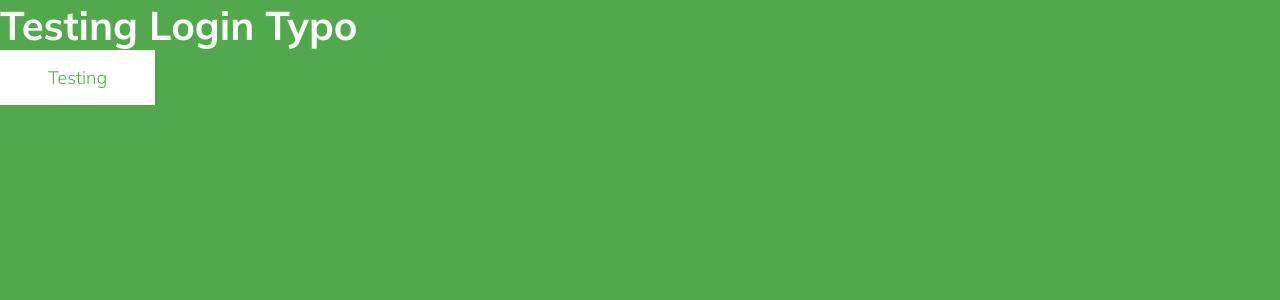
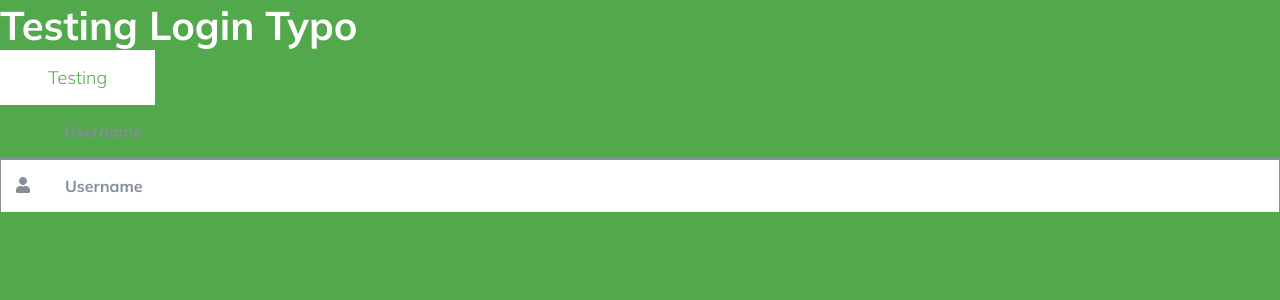
Before and after one commit to senuraa/ReactDashboard, a React (Create React App) app: page / in a window 1280 px wide. Shown: the top 300 px of the page. Built offline with nearby package versions, Linux system fonts and the light colour scheme.

Commit message:
input field added

```diff
--- a/package.json
+++ b/package.json
@@ -3,6 +3,10 @@
   "version": "0.1.0",
   "private": true,
   "dependencies": {
+    "@fortawesome/fontawesome-svg-core": "^1.2.34",
+    "@fortawesome/free-regular-svg-icons": "^5.15.2",
+    "@fortawesome/free-solid-svg-icons": "^5.15.2",
+    "@fortawesome/react-fontawesome": "^0.1.14",
     "@testing-library/jest-dom": "^5.11.4",
     "@testing-library/react": "^11.1.0",
     "@testing-library/user-event": "^12.1.10",
--- a/src/App.js
+++ b/src/App.js
@@ -1,8 +1,10 @@
 import React  from 'react'
 import { Switch, Route } from 'react-router-dom'
 import Login from './pages/Login'
+import { addIcons } from './config/IconLibrary'
 
 function App() {
+  addIcons()
   return (
     <>
       <Switch>
--- /dev/null
+++ b/src/atoms/InputField.js
@@ -0,0 +1,40 @@
+import React from 'react'
+import PropTypes from 'prop-types'
+import styled from 'styled-components'
+import * as Constants from '../config/Constants'
+
+const StyledInput = styled.input`
+  width: 100%;
+  padding: 1rem 1rem 1rem 4rem;
+  font-size: 1rem;
+  font-weight: 700;
+  background: ${props => props.variant === Constants.INPUT_STD ? props.theme.colors.white : 'transparent'};
+  &::placeholder{
+    color: ${props => props.theme.colors.text.primary};
+  }
+  border: ${props => props.variant === Constants.INPUT_STD ? `1px solid ${props.theme.colors.text.primary}` : 'none'};
+  border-bottom: ${props => props.variant === Constants.INPUT_FILLED ? `2px solid ${props.theme.colors.text.primary}` : 'none'};
+`
+
+const InputField = props => {
+  const { variant, type, value, name, placeholder, onChange, required } = props
+  return  <StyledInput type={type} value={value} name={name} placeholder={placeholder} onChange={onChange} required={required} variant={variant}/>
+}
+
+InputField.propTypes = {
+  variant: PropTypes.string,
+  type: PropTypes.string,
+  value: PropTypes.object,
+  name: PropTypes.string,
+  placeholder: PropTypes.string,
+  onChange: PropTypes.func,
+  required: PropTypes.bool
+}
+
+InputField.defaultProps = {
+  variant: 'standard',
+  type: 'text',
+  required: false
+}
+
+export default InputField
--- /dev/null
+++ b/src/config/Constants.js
@@ -0,0 +1,3 @@
+//Input field variants
+export const INPUT_STD = 'standard';
+export const INPUT_FILLED = 'filled';
--- a/src/config/GlobalStyle.js
+++ b/src/config/GlobalStyle.js
@@ -8,7 +8,7 @@ const GlobalStyle = createGlobalStyle`
     background-color: #51A94B;
     *,
   *::after,*::before {
-    box-sizing: inherit;
+    box-sizing: border-box;
     font-family: 'Mulish', sans-serif;
     }
   h1,h2,h3,h4,h5,h6,p {
--- /dev/null
+++ b/src/config/IconLibrary.js
@@ -0,0 +1,4 @@
+import { library } from '@fortawesome/fontawesome-svg-core'
+import { faUser, faLock, faEnvelope, faUsers, faHome, faFileAlt, faSignOutAlt } from '@fortawesome/free-solid-svg-icons'
+
+export const addIcons = () => library.add(faUser, faLock, faEnvelope, faUsers, faHome, faFileAlt, faSignOutAlt);
--- /dev/null
+++ b/src/molecules/IconInputField.js
@@ -0,0 +1,31 @@
+import React from 'react'
+import InputField from '../atoms/InputField'
+import PropTypes from 'prop-types'
+import styled from 'styled-components'
+
+const InputWrapper = styled.div`
+  position:relative;
+`
+
+const IconHolder = styled.div`
+  position: absolute;
+  top: 1rem;
+  left: 1rem;
+  color: ${props => props.theme.colors.text.primary};
+`
+
+const IconInputField = props => {
+  const { icon } = props
+  return (
+    <InputWrapper>
+      <IconHolder>{icon}</IconHolder>
+      <InputField {...props} />
+    </InputWrapper>
+  )
+}
+
+IconInputField.propTypes = {
+  icon: PropTypes.element
+}
+
+export default IconInputField
--- a/src/pages/Login.js
+++ b/src/pages/Login.js
@@ -1,12 +1,21 @@
 import React from 'react'
 import Typography from '../atoms/Typography'
 import Button from '../atoms/Button'
+import InputField from '../atoms/InputField'
+import IconInputField from '../molecules/IconInputField'
+import { FontAwesomeIcon } from '@fortawesome/react-fontawesome'
 
-const Login = () => (
+const userIco = <FontAwesomeIcon icon={['fa','user']}/>
+
+const Login = () => {
+  return (
     <div>
       <Typography color='secondary' variant={'h1'}>Testing Login Typo</Typography>
-      <Button color='secondary' onClick={()=>alert('testing')}>Testing</Button>
+      <Button color='secondary' onClick={() => alert('testing')}>Testing</Button>
+      <InputField name={'Testing'} placeholder={'Username'} variant={'filled'}/>
+      <IconInputField icon={userIco} name={'Testing'} placeholder={'Username'} variant={'standard'} />
     </div>
   )
+}
 
 export default Login
```
Also changed, not shown: 2 other files (tests, documents, lock files or other folders).
